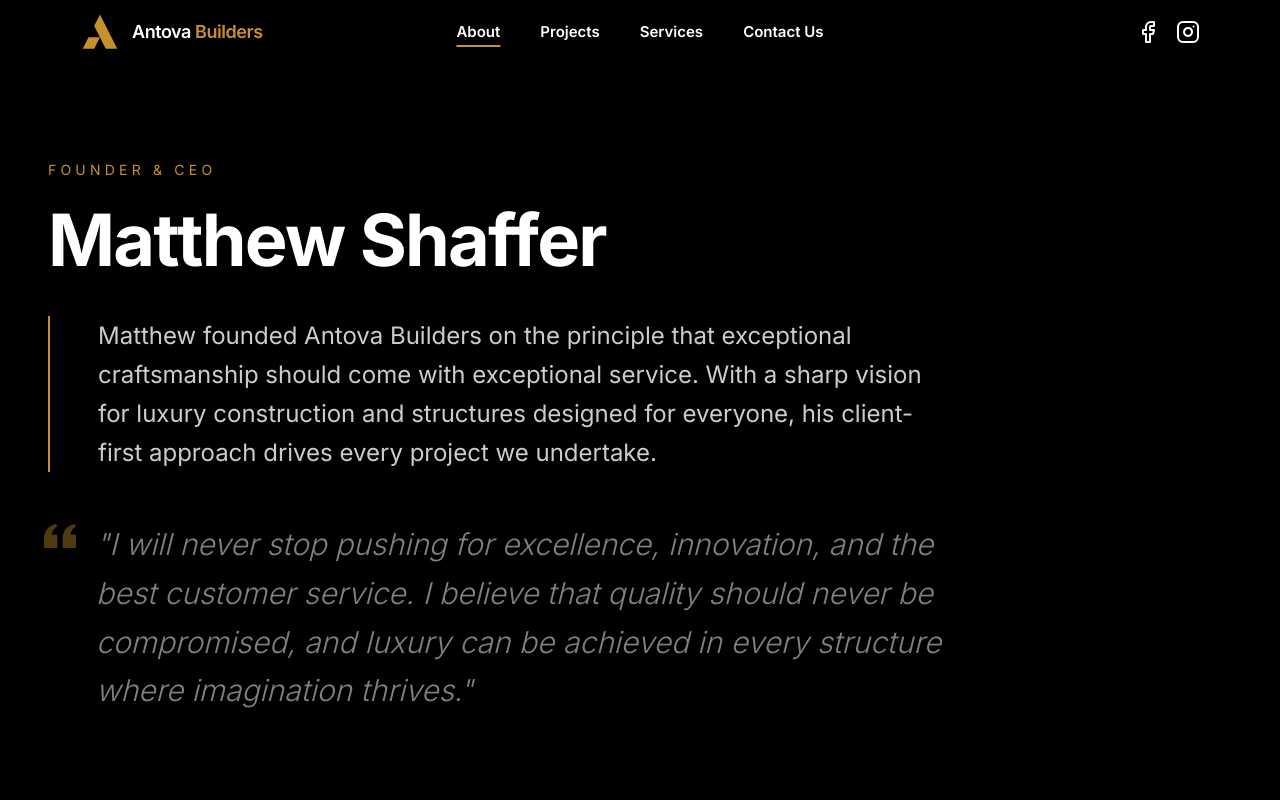
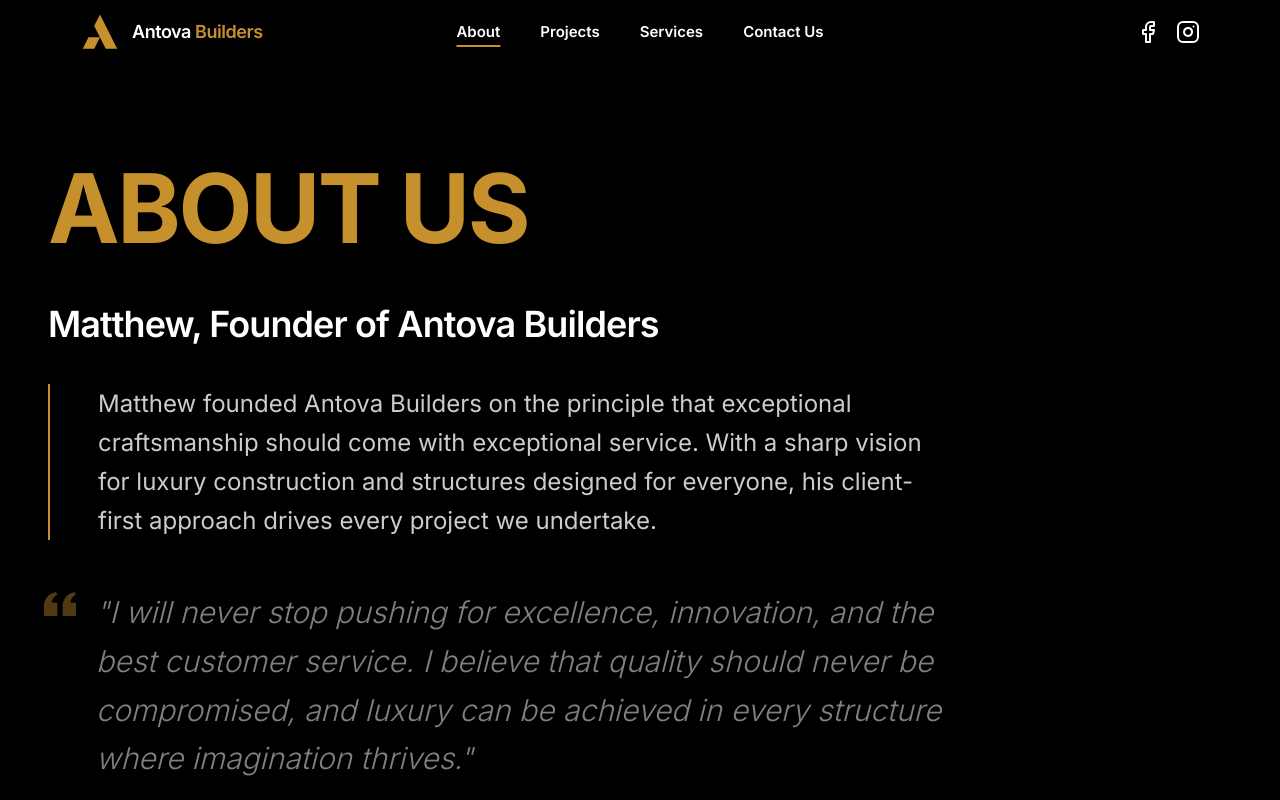
Before and after one commit to danjpm1/test6, a Next.js app: page /about in a window 1280 px wide. Shown: the top 800 px of the page. Built offline with nearby package versions, Linux system fonts and the light colour scheme.

Commit message:
Update page.tsx

```diff
--- a/app/about/page.tsx
+++ b/app/about/page.tsx
@@ -477,15 +477,16 @@ export default function AboutPage() {
       <section className="pt-32 pb-20 lg:pt-40 lg:pb-28 bg-black">
         <div className="px-4 lg:px-8 xl:px-12 w-full max-w-[1800px] mx-auto">
           <div className="max-w-4xl">
-            <p
-              className="text-sm tracking-[0.3em] uppercase mb-6"
+            <h1
+              className="text-5xl md:text-6xl lg:text-8xl font-bold tracking-tight mb-12"
               style={{ color: "var(--primary)" }}
             >
-              Founder & CEO
-            </p>
-            <h1 className="text-4xl md:text-5xl lg:text-6xl xl:text-7xl text-white font-bold tracking-tight mb-10">
-              Matthew Shaffer
+              ABOUT US
             </h1>
+
+            <h2 className="text-2xl md:text-3xl lg:text-4xl text-white font-semibold tracking-tight mb-10">
+              Matthew, Founder of Antova Builders
+            </h2>
 
             <div
               className="border-l-2 pl-8 lg:pl-12 mb-12"
```
